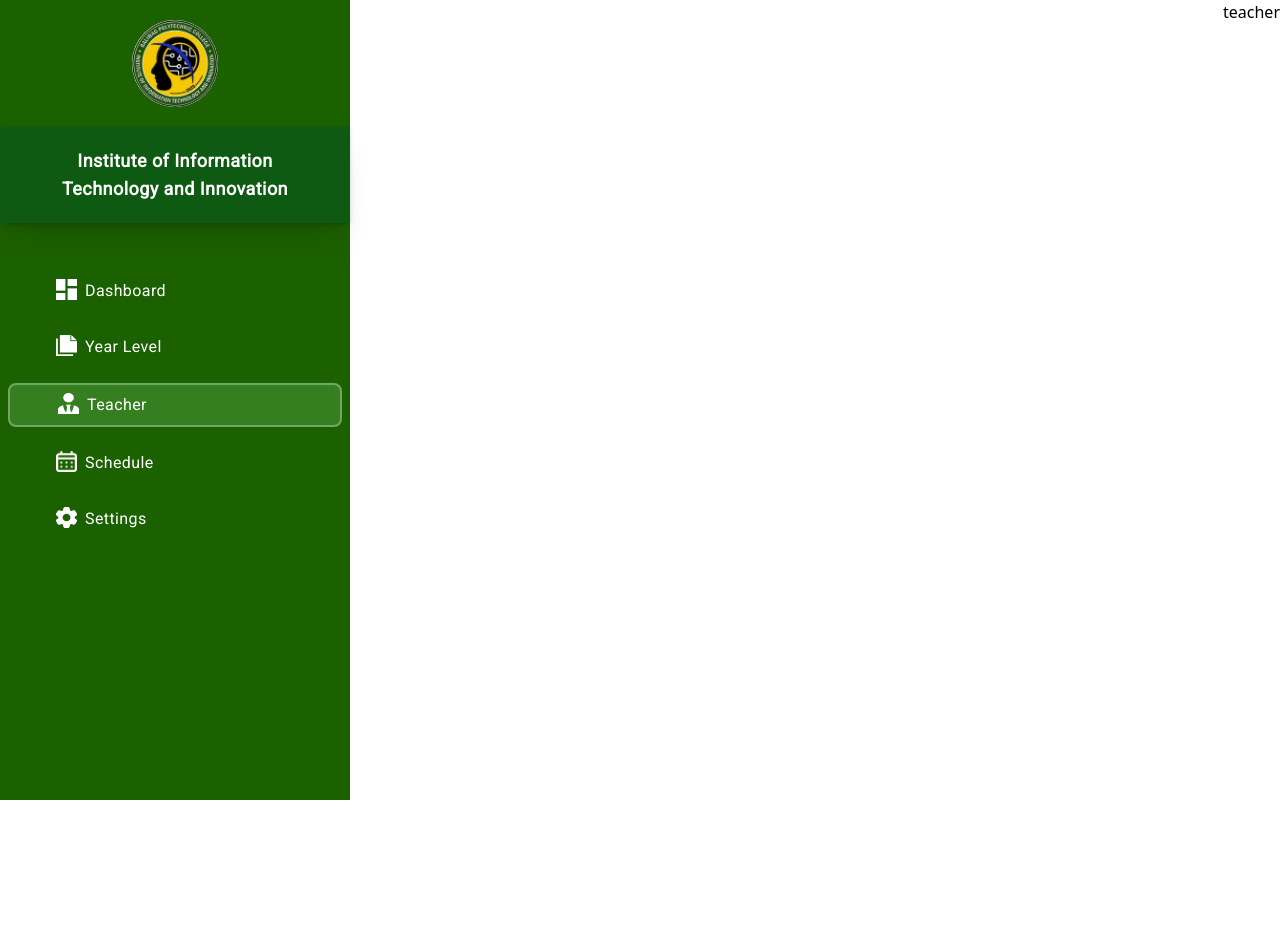
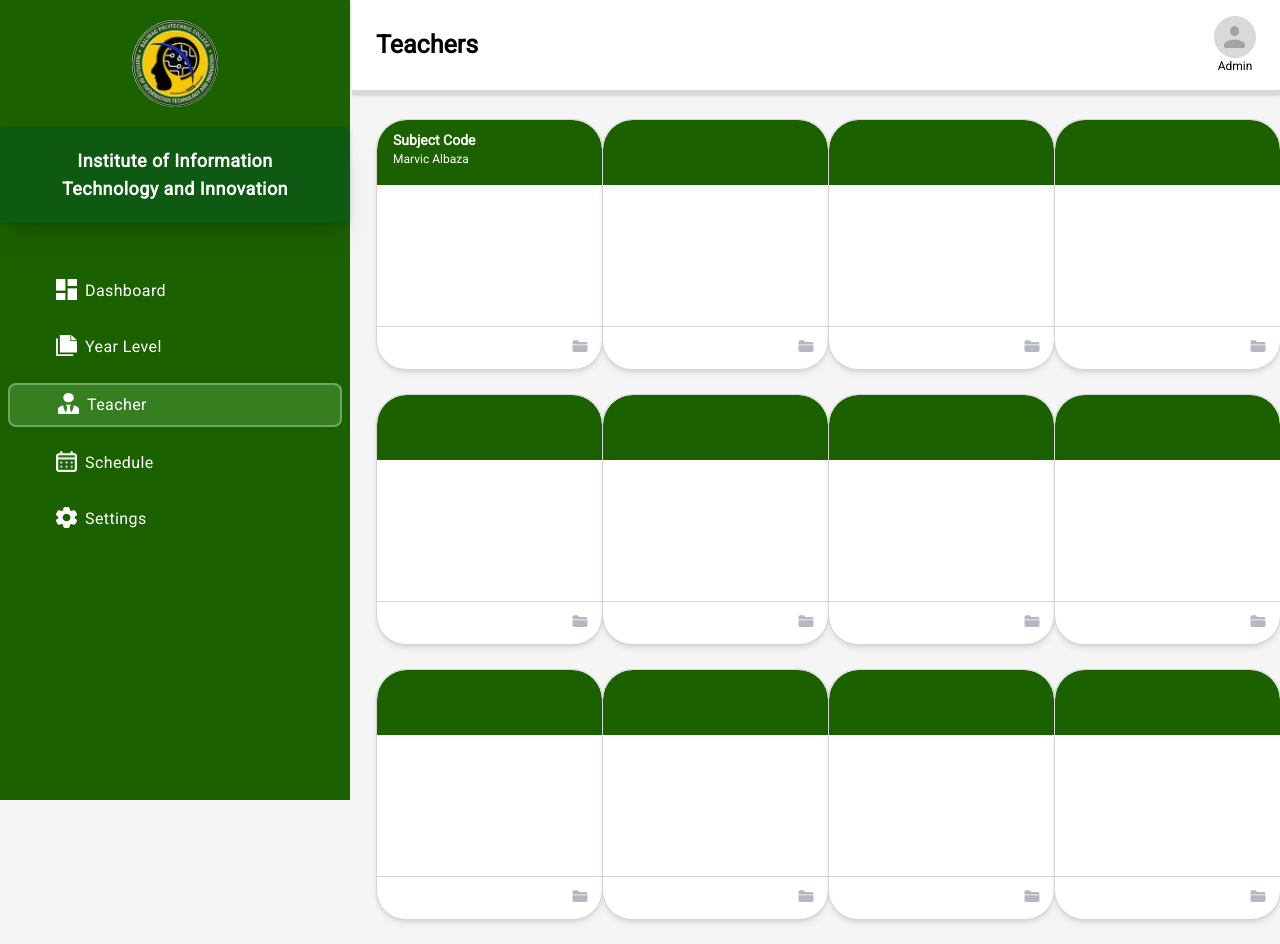
Before and after one commit to 0l3r7/IITI-pre-advising, a React (Vite) app: page /teacher in a window 1280 px wide. Before the commit the page ends 800 px from the top, so only its background shows below. Built offline with nearby package versions, Linux system fonts and the light colour scheme.

Commit message:
updated teacher

```diff
--- a/src/teacher/teacher.jsx
+++ b/src/teacher/teacher.jsx
@@ -1,9 +1,67 @@
-import React from 'react'
+import React from "react";
+import adminLogo from "../../src/dashboard/dashboardLOGO/adminLogo.png";
+const Card = ({ subject, teacher }) => {
+  return (
+    <div className="w-[227px] h-[251px] bg-white rounded-[30px] border border-[#D5D5D5] shadow-md hover:shadow-lg hover:-translate-y-1 transition duration-200 relative flex flex-col overflow-hidden cursor-pointer">
 
-function teacher() {
+      {/* Top Bar */}
+      <div className="bg-[#1C6100] h-[65px] px-4 py-3 text-white text-sm font-semibold leading-tight rounded-t-[30px]">
+        {subject && (
+          <>
+            {subject}
+            <br />
+            <span className="text-xs font-normal">{teacher}</span>
+          </>
+        )}
+      </div>
+
+      {/* Content */}
+      <div className="flex-1"></div>
+
+      {/* Divider */}
+      <div className="absolute bottom-[42px] left-0 w-full border-t border-[#D5D5D5]" />
+
+      {/* Icon */}
+      <div className="absolute bottom-3 right-3 w-5 h-5 text-gray-500 opacity-50">
+        <svg xmlns="http://www.w3.org/2000/svg" fill="currentColor" viewBox="0 0 24 24">
+          <path d="M3 6a2 2 0 012-2h4l2 2h8a2 2 0 012 2v1H3V6z" />
+          <path d="M3 10h18v6a2 2 0 01-2 2H5a2 2 0 01-2-2v-6z" />
+        </svg>
+      </div>
+    </div>
+  );
+};
+
+const Teachers = () => {
+  const cards = Array(12).fill(null);
+
   return (
-    <div className='fixed right-0 '>teacher</div>
-  )
-}
+    <div className="h-full pl-[55%] md:pl-88 font-RB w-full bg-[#F5F5F5] min-h-screen">
 
-export default teacher
+      {/* HEADER */}
+      <div className="bg-white shadow px-6 py-4 flex items-center justify-between border-b-[5px] border-[#D9D9D9]">
+        <span className="text-[25px] font-bold text-black">Teachers</span>
+
+<div className="flex-col cursor-pointer active:scale-95">
+          <img src={adminLogo} alt="admin" className="h-10.5 w-10.5" />
+          <h1 className="text-xs text-center">Admin</h1>
+        </div>
+      </div>
+
+      {/* GRID */}
+      <div className="p-6 flex justify-center">
+        <div className="grid grid-cols-1 sm:grid-cols-2 md:grid-cols-3 lg:grid-cols-4 gap-6">
+          {cards.map((_, index) => (
+            <Card
+              key={index}
+              subject={index === 0 ? "Subject Code" : ""}
+              teacher={index === 0 ? "Marvic Albaza" : ""}
+            />
+          ))}
+        </div>
+      </div>
+    </div>
+  );
+};
+
+export default Teachers;
--- a/src/yearLevel/viewGrade/viewGrade.jsx
+++ b/src/yearLevel/viewGrade/viewGrade.jsx
@@ -50,6 +50,16 @@ const StudentGrades = () => {
       finalGrade: "",
     },
        {
+      code: "Subject Code 4",
+      instructor: "Instructor Name",
+      prelim: "",
+      midterm: "",
+      preFinal: "",
+      final: "",
+      finalGrade: "",
+    },
+
+    {
       code: "Subject Code 5",
       instructor: "Instructor Name",
       prelim: "",
@@ -94,6 +104,7 @@ const StudentGrades = () => {
       final: "",
       finalGrade: "",
     },
+
   ];
 
   return (
@@ -113,7 +124,7 @@ const StudentGrades = () => {
       </div>
 
       {/* Main Content */}
-      <main className="max-w-6xl mx-auto p-8 text-sm">
+      <main className="max-w-6xl mx-auto p-8 text-sm ">
         {/* Top Info Row */}
         <div className="flex justify-between items-start mb-8">
           {/* Left Info */}
@@ -140,18 +151,17 @@ const StudentGrades = () => {
         {/* Semester + Student ID */}
         <div className="flex justify-between items-center mb-10">
           {/* Semester Dropdown */}
-          <div className="relative">
-            <label className="absolute -top-2 left-3 bg-[#F5F5F5] px-1 text-[10px] text-gray-500">
+        <div className="flex flex-col ">
+          <label className=" bg-[#F5F5F5] px-1 text-[10px] text-gray-500">
             Select Semester
           </label>
           <select
             value={selectedSemester}
             onChange={(e) => setSelectedSemester(e.target.value)}
-              className="border border-gray-400 px-4 py-2 pr-8  bg-white text-sm outline-none"
+            className="border border-gray-400 px-4 py-2 pr-8 bg-white text-sm outline-none"
           >
             <option>1st Semester 2023 - 2024</option>
             <option>2nd Semester 2023 - 2024</option>
-
           </select>
         </div>
 
```
Lines whose indentation alone changed are shown as unchanged.
